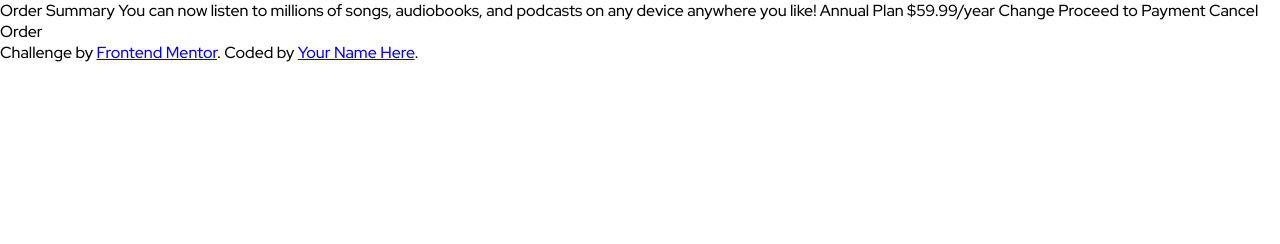
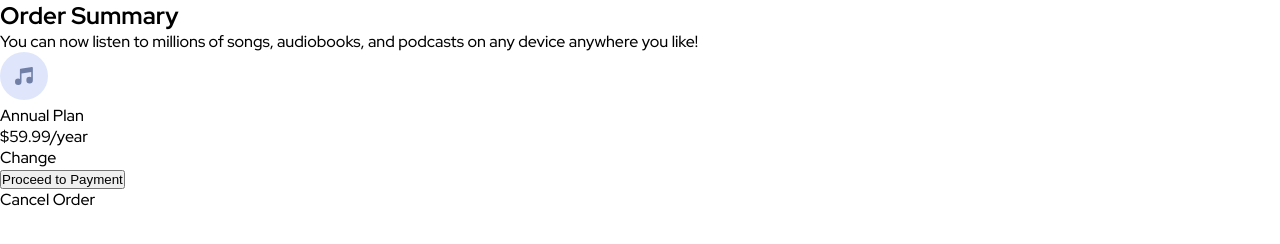
Before and after one commit to giorgi-gagnidze/order-summary-component-main, a plain HTML site: page index.html in a window 1280 px wide. Drawn offline with Linux system fonts and the light colour scheme.

Commit message:
HTML skeleton

```diff
--- a/index.html
+++ b/index.html
@@ -19,15 +19,24 @@
     <title>Order summary card</title>
   </head>
   <body>
-    Order Summary You can now listen to millions of songs, audiobooks, and
-    podcasts on any device anywhere you like! Annual Plan $59.99/year Change
-    Proceed to Payment Cancel Order
-
-    <div class="attribution">
-      Challenge by
-      <a href="https://www.frontendmentor.io?ref=challenge" target="_blank"
-        >Frontend Mentor</a
-      >. Coded by <a href="#">Your Name Here</a>.
-    </div>
+    <main>
+      <article>
+        <h1>Order Summary</h1>
+        <p>
+          You can now listen to millions of songs, audiobooks, and podcasts on
+          any device anywhere you like!
+        </p>
+      </article>
+      <div>
+        <div><img src="./images/icon-music.svg" alt="music" /></div>
+        <div>
+          <p>Annual Plan</p>
+          <p>$59.99/year</p>
+        </div>
+        <div>Change</div>
+      </div>
+      <button>Proceed to Payment</button>
+      <div>Cancel Order</div>
+    </main>
   </body>
 </html>
```
